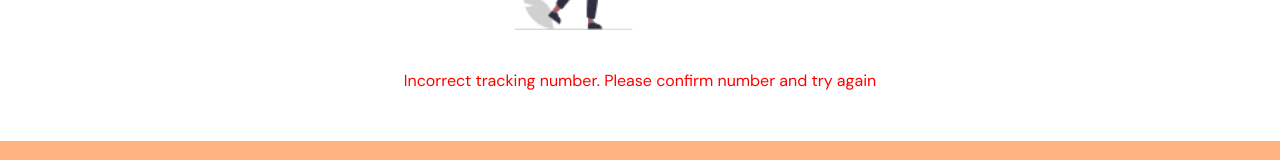
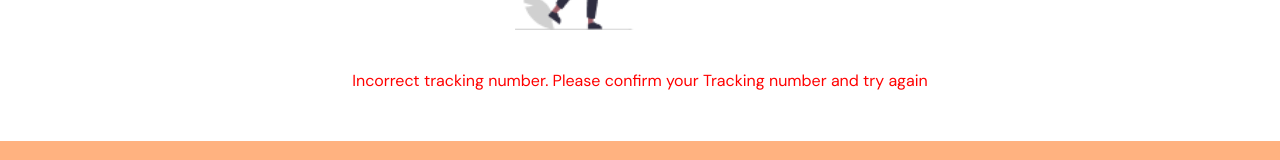
Before and after one commit to Pickbox-Project/Pickbox-frontend, a React (Create React App) app: page /tracking-error in a window 1280 px wide. Shown: the part 511-671 px from the top of the page. Built offline with nearby package versions, Linux system fonts and the light colour scheme.

Commit message:
Updated the Error Message

```diff
--- a/src/Components/TrackingError/TrackingError.jsx
+++ b/src/Components/TrackingError/TrackingError.jsx
@@ -12,7 +12,8 @@ const TrackingError = () => {
       <div className="tracking-result-error">
         <img src={trackingError} alt="Tracking Error Icon" />
         <p className="error-message">
-          Incorrect tracking number. Please confirm number and try again
+          Incorrect tracking number. Please confirm your Tracking number and try
+          again
         </p>
       </div>
     </div>
```
